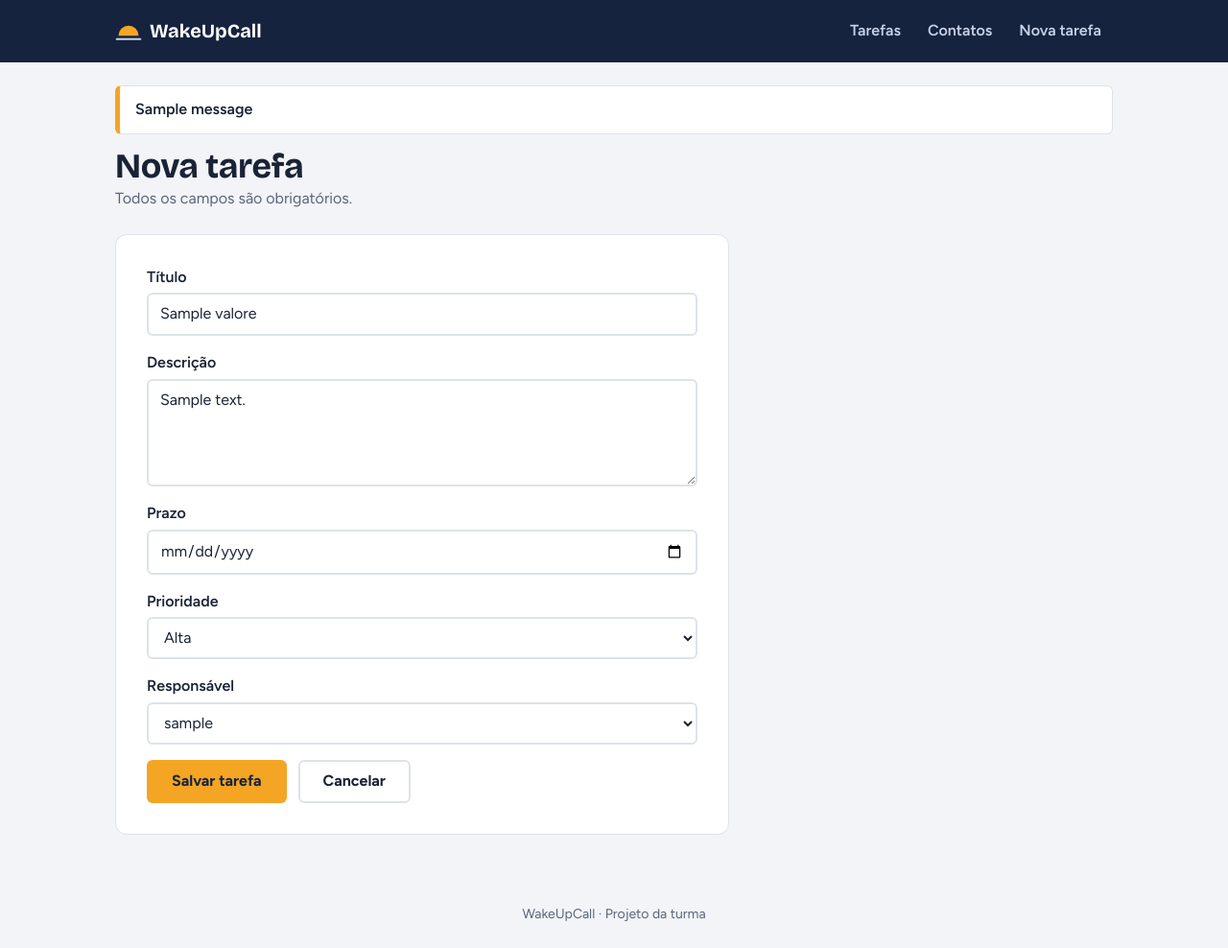
After one commit to mateusalves-sheep/Wakeup-Call-Co_working, a Flask app: template templates/criar_tarefa.html in a window 1280 px wide. The commit adds this page. Shown: the whole page at 96% size. Run offline with Flask 3, Linux system fonts and the light colour scheme; tables that the repository leaves empty hold one stand-in row (values such as "Sample post"); the template is opened without the code that fills it: values that come from a table or form of the project are taken from there, most other values are stand-ins (such as "Sample title", 1, 10 or a date in 2020); one stand-in notice (Sample message) is shown.

Commit message:
Adapta formulário de criar tarefa à rota /tarefa/nova e exibe mensagens flash

```diff
--- a/static/style.css
+++ b/static/style.css
@@ -366,3 +366,12 @@ a  { color: var(--st-fazendo); }
     padding: var(--e6);
   }
 }
+.alerta {
+  margin-bottom: var(--e3);
+  padding: var(--e3) var(--e4);
+  border: 1px solid var(--borda);
+  border-left: 5px solid var(--alvorada);
+  border-radius: var(--raio-p);
+  background: var(--superficie);
+  font-weight: 600;
+}
--- a/templates/base.html
+++ b/templates/base.html
@@ -28,15 +28,22 @@
          confirmados com Mateus Alves e Mateus Henrique. #}
       <nav aria-label="Principal">
         <ul class="menu">
-          <li><a href="/" {% if request.path == '/' %}aria-current="page"{% endif %}>Tarefas</a></li>
+          <li><a href="{{ url_for('listar_tarefas') }}" {% if request.endpoint == 'listar_tarefas' %}aria-current="page"{% endif %}>Tarefas</a></li>
           <li><a href="/contatos" {% if request.path.startswith('/contatos') %}aria-current="page"{% endif %}>Contatos</a></li>
-          <li><a href="/tarefas/nova" {% if request.path.startswith('/tarefas/nova') %}aria-current="page"{% endif %}>Nova tarefa</a></li>
+          <li><a href="{{ url_for('criar_tarefa') }}" {% if request.endpoint == 'criar_tarefa' %}aria-current="page"{% endif %}>Nova tarefa</a></li>
         </ul>
       </nav>
     </div>
   </header>
 
   <main class="container pagina">
+        {% with mensagens = get_flashed_messages() %}
+      {% if mensagens %}
+        <div role="status">
+          {% for m in mensagens %}<p class="alerta">{{ m }}</p>{% endfor %}
+        </div>
+      {% endif %}
+    {% endwith %}
     {% block conteudo %}{% endblock %}
   </main>
 
--- /dev/null
+++ b/templates/criar_tarefa.html
@@ -0,0 +1,69 @@
+{% extends "base.html" %}
+
+{% block titulo %}Nova tarefa{% endblock %}
+
+{% block conteudo %}
+{# ---- Variáveis esperadas do backend ----
+   usuarios : lista de usuários reais (cada um com .id e .username)  [obrigatória]
+   valores  : (opcional) request.form, para manter o que foi digitado após erro
+   Mensagens de erro chegam por flash() e são exibidas pelo base.html.
+#}
+{% set v = valores if valores else {} %}
+{% set prioridades = ['Alta', 'Média', 'Baixa'] %}
+
+<div class="pagina__topo">
+  <div>
+    <h1>Nova tarefa</h1>
+    <p>Todos os campos são obrigatórios.</p>
+  </div>
+</div>
+
+<form class="formulario" method="POST" action="{{ url_for('criar_tarefa') }}">
+  {# TODO(Mateus Alves): se usar Flask-WTF, incluir aqui o token CSRF. #}
+
+  <div class="campo">
+    <label for="titulo">Título</label>
+    <input type="text" id="titulo" name="titulo" maxlength="200" required
+           value="{{ v.titulo or '' }}">
+  </div>
+
+  <div class="campo">
+    <label for="descricao">Descrição</label>
+    <textarea id="descricao" name="descricao" required>{{ v.descricao or '' }}</textarea>
+  </div>
+
+  <div class="campo">
+    <label for="prazo">Prazo</label>
+    <input type="date" id="prazo" name="prazo" required value="{{ v.prazo or '' }}">
+  </div>
+
+  <div class="campo">
+    <label for="prioridade">Prioridade</label>
+    <select id="prioridade" name="prioridade" required>
+      <option value="" disabled {% if not v.prioridade %}selected{% endif %}>Selecione…</option>
+      {% for p in prioridades %}
+        <option value="{{ p }}" {% if v.prioridade == p %}selected{% endif %}>{{ p }}</option>
+      {% endfor %}
+    </select>
+  </div>
+
+  <div class="campo">
+    <label for="responsavel">Responsável</label>
+    {% if usuarios %}
+      <select id="responsavel" name="responsavel" required>
+        <option value="" disabled {% if not v.responsavel %}selected{% endif %}>Selecione…</option>
+        {% for u in usuarios %}
+          <option value="{{ u.id }}" {% if v.responsavel | string == u.id | string %}selected{% endif %}>{{ u.username }}</option>
+        {% endfor %}
+      </select>
+    {% else %}
+      <p class="campo__ajuda">Nenhum usuário disponível para ser responsável.</p>
+    {% endif %}
+  </div>
+
+  <div class="formulario__acoes">
+    <button type="submit" class="btn btn--primario" {% if not usuarios %}disabled{% endif %}>Salvar tarefa</button>
+    <a class="btn btn--secundario" href="{{ url_for('listar_tarefas') }}">Cancelar</a>
+  </div>
+</form>
+{% endblock %}
--- a/templates/index.html
+++ b/templates/index.html
@@ -19,7 +19,7 @@
     <h1>Tarefas da equipe</h1>
     <p>Quem faz o quê, e até quando.</p>
   </div>
-  <a class="btn btn--primario" href="/tarefas/nova">Nova tarefa</a>
+  <a class="btn btn--primario" href="{{ url_for('criar_tarefa') }}">Nova tarefa</a>
 </div>
 
 <ul class="resumo" aria-label="Resumo por status">
```
